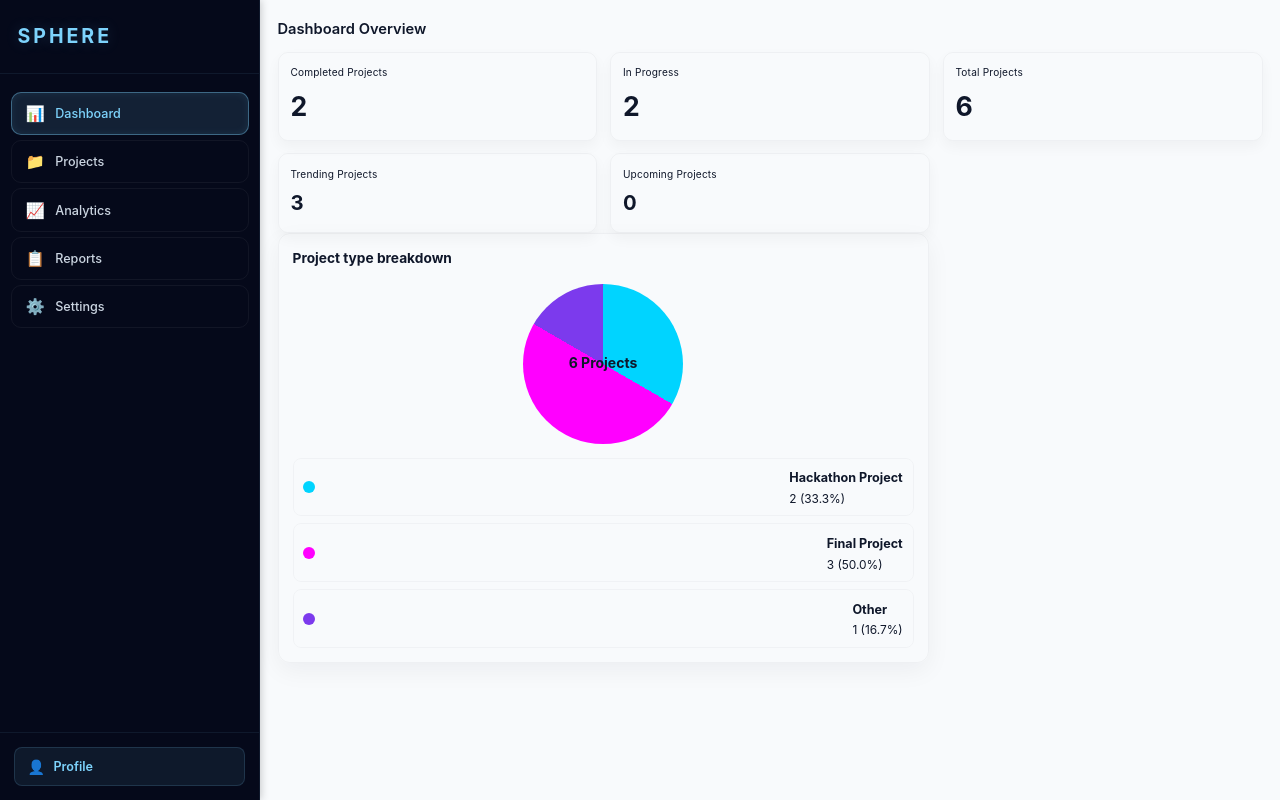
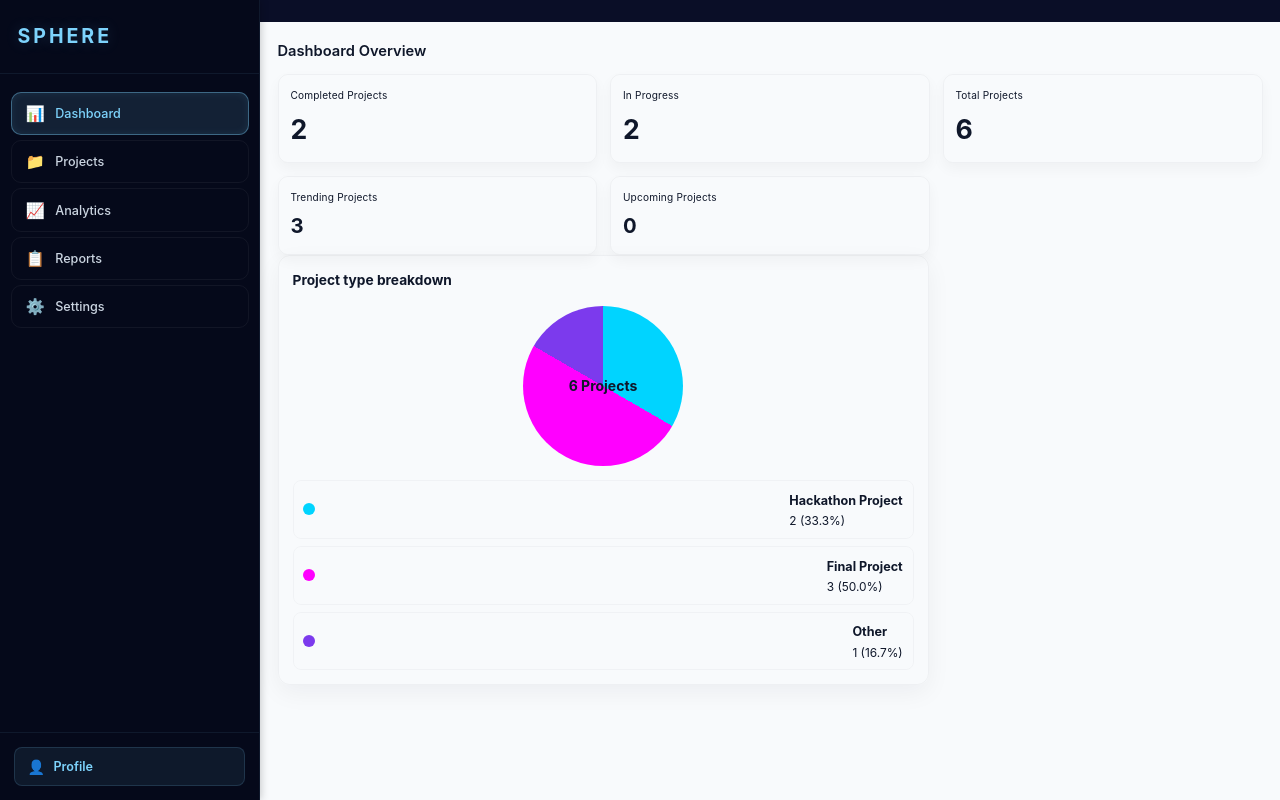
Before and after one commit to Srivalli0213/sphere-ui, an Angular app: page /dashboard in a window 1280 px wide. Built offline with nearby package versions, Linux system fonts and the light colour scheme.

Commit message:
test commit

```diff
--- a/src/app/app.html
+++ b/src/app/app.html
@@ -1,5 +1,5 @@
 <app-sidebar [(activeMenu)]="activeMenu" (menuChange)="onMenuChange($event)"></app-sidebar>
-
+<p>Test Header </p>
 <div class="app-container">
   <div class="page-layout">
     <div class="main-content">
```
